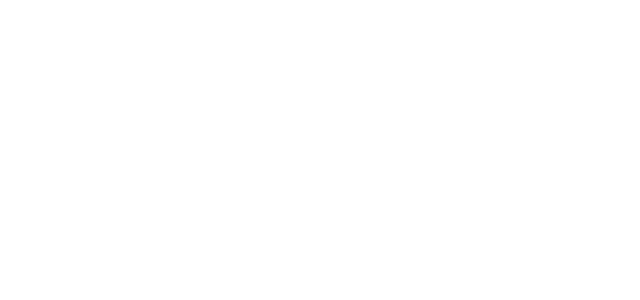
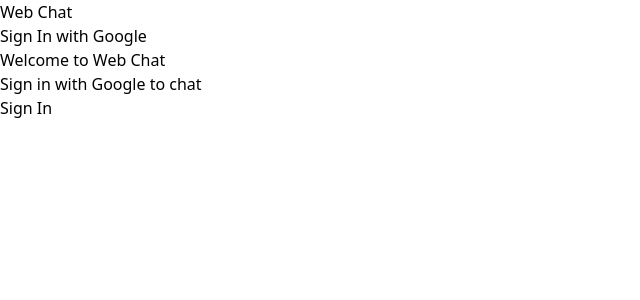
Before and after one commit to FloCRC/chat-app, a React (Vite) app: page / in a window 1280 px wide. Shown: the top 300 px of the page, without its empty margins (0-640 px from the left). Built offline with nearby package versions, Linux system fonts and the light colour scheme.

Commit message:
set up neccessary components

```diff
--- a/src/App.jsx
+++ b/src/App.jsx
@@ -1,7 +1,20 @@
+import { useState } from "react";
+import Nav from "./components/Nav";
+import Welcome from "./components/Welcome";
+import ChatBox from "./components/ChatBox";
+
 export default function App() {
+
+  const [user, setUser] = useState(false)
 
   return (
     <>
+      <Nav />
+      {!user ? (
+        <Welcome />
+      ) : (
+        <ChatBox />
+      )}
     </>
   )
 }
--- /dev/null
+++ b/src/components/ChatBox/index.jsx
@@ -0,0 +1,16 @@
+import Message from "../Message";
+import SendMessage from "../SendMessage";
+
+export default function ChatBox() {
+
+    return (
+        <>
+            <div>
+                <div>
+                    <Message />
+                </div>
+                <SendMessage />
+            </div>
+        </>
+    )
+}
--- /dev/null
+++ b/src/components/Message/index.jsx
@@ -0,0 +1,13 @@
+export default function Message() {
+
+    return (
+        <>
+            <div>
+                <div>
+                    <p>User Name</p>
+                    <p>Message</p>
+                </div>
+            </div>
+        </>
+    )
+}
--- /dev/null
+++ b/src/components/Nav/index.jsx
@@ -0,0 +1,27 @@
+import { useState } from "react"
+
+export default function Nav() {
+
+    const [user, setUser] = useState(false)
+
+    function signIn() {
+        setUser(true)
+    }
+
+    function signOut() {
+        setUser(false)
+    }
+
+    return (
+        <>
+            <nav>
+                <h1>Web Chat</h1>
+                {user ? (
+                    <button onClick={signOut}>Sign Out</button>
+                ) : (
+                        <button onClick={signIn}>Sign In with Google</button>
+                )}
+            </nav>
+        </>
+    )
+}
--- /dev/null
+++ b/src/components/SendMessage/index.jsx
@@ -0,0 +1,12 @@
+export default function SendMessage() {
+
+    return (
+        <>
+            <form>
+                <label htmlFor="message">Enter Message</label>
+                <textarea id="message" name="message" placeholder="Type message here ..."></textarea>
+                <button type="submit">Send</button>
+            </form>
+        </>
+    )
+}
--- /dev/null
+++ b/src/components/Welcome/index.jsx
@@ -0,0 +1,16 @@
+export default function Welcome() {
+
+    function signIn() {
+
+}
+
+    return (
+        <>
+            <div>
+                <h2>Welcome to Web Chat</h2>
+                <p>Sign in with Google to chat</p>
+                <button onClick={signIn}>Sign In</button>
+            </div>
+        </>
+    )
+}
```
